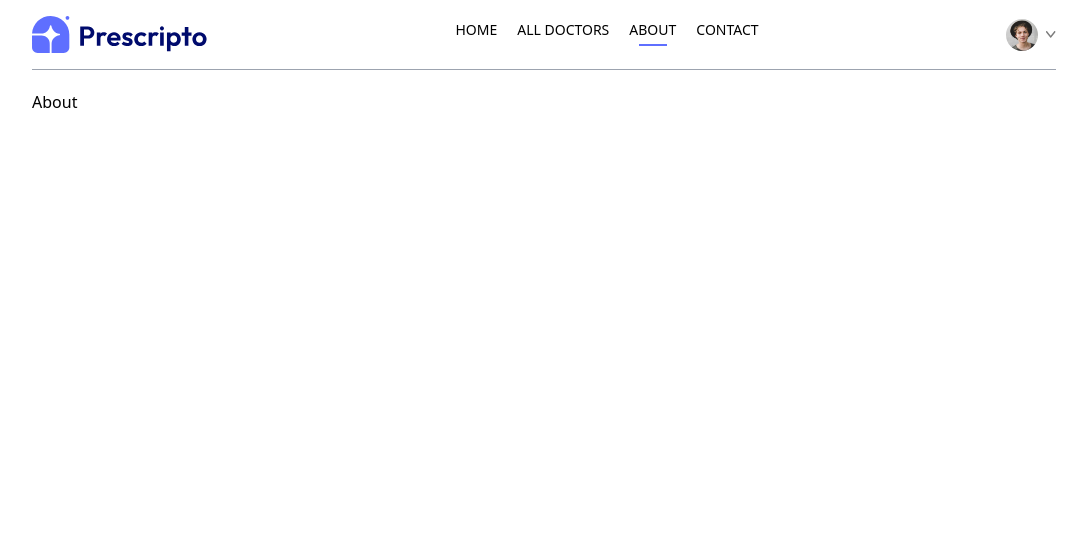
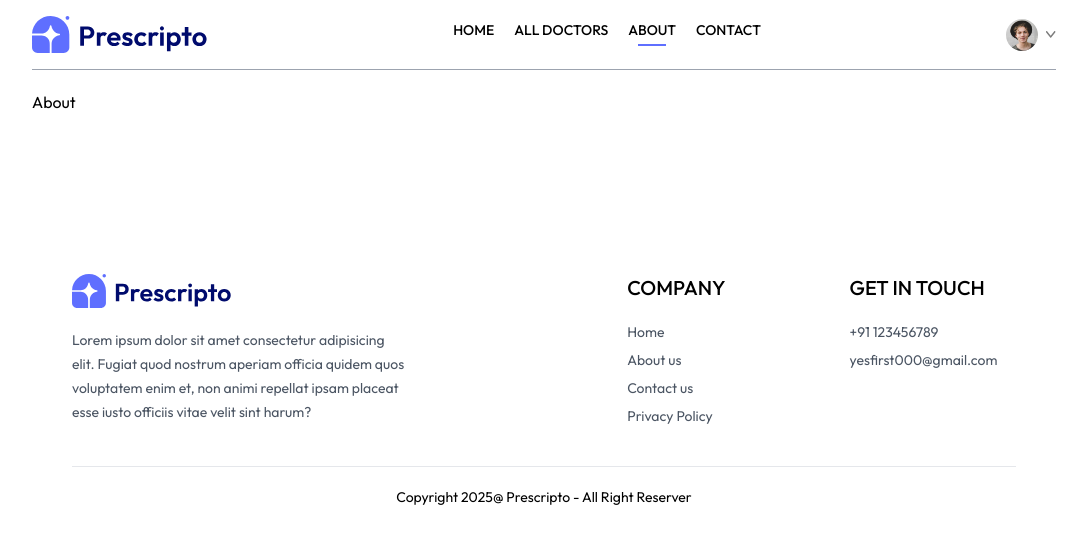
Before and after one commit to Ritesh-977/Dr_Appointment, a React (Vite) app in the folder frontend/: page /about in a window 1280 px wide. Shown: the top 544 px of the page, without its empty margins (96-1183 px from the left). Built offline with nearby package versions, Linux system fonts and the light colour scheme.

Commit message:
HomePage

```diff
--- a/frontend/index.html
+++ b/frontend/index.html
@@ -1,5 +1,5 @@
 <!doctype html>
-<html lang="en">
+<html lang="en" class = "scroll-smooth">
   <head>
     <meta charset="UTF-8" />
     <link rel="icon" type="image/svg+xml" href="/vite.svg" />
--- a/frontend/src/App.jsx
+++ b/frontend/src/App.jsx
@@ -9,6 +9,7 @@
 import MyAppointments from './pages/MyAppointments'
 import Appointment from './pages/Appointment'
 import Navbar from './components/Navbar';
+import Footer from './components/Footer'
 
 const App = () => {
   return (
@@ -24,8 +25,8 @@
       <Route path='/my-profile' element={<MyProfile/>}/>
       <Route path='/my-appointment' element={<MyAppointments/>}/>
       <Route path='/appointment/:docId' element={<Appointment/>}/>
-
      </Routes>
+     <Footer/>
     </div>
 
   )
--- /dev/null
+++ b/frontend/src/components/Banner.jsx
@@ -0,0 +1,29 @@
+import React from 'react'
+import { assets } from '../assets/assets'
+import { useNavigate } from 'react-router-dom'
+
+const Banner = () => {
+
+    const navigate = useNavigate()
+
+  return (
+    <div className='flex bg-primary rounded-lg px-6 sm:px-10 md:px-10 lg:px-12 my-20 md:mx-10'>
+        {/* ----- Left Side ------ */}
+        <div className='flex-1 py-8 sm:py-10 md:py-16 lg:py-24 lg:pl-5'>
+           <div className='text-xl sm:text-2xl md:text-3xl lg:text-5xl font-semibold text-white'>
+            <p>Book Appointment</p>
+            <p className='mt-4'>With 100+ Trusted Doctors</p>
+           </div>
+        <button onClick={()=>{navigate('/login'); scrollTo(0,0)}} className='bg-white text-sm sm:text-base text-gray-600 px-8 py-3 rounded-full mt-6 hover:scale-105 transition-all'>Create account</button>
+        </div>
+
+
+        {/* ----- Right Side ------ */}
+        <div className='hidden md:block md:w-1/2 lg:w-[370px] relative'>
+            <img className='w-full absolute bottom-0 right-0 max-w-md'src={assets.appointment_img} alt="" />
+        </div>
+    </div>
+  )
+}
+
+export default Banner
--- /dev/null
+++ b/frontend/src/components/Footer.jsx
@@ -0,0 +1,46 @@
+import React from 'react'
+import { assets } from './../assets/assets';
+
+const Footer = () => {
+  return (
+    <div className='md:mx-10'>
+       <div className='flex flex-col sm:grid grid-cols-[3fr_1fr_1fr] gap-14 my-10 mt-40 text-sm'>
+
+        {/* ------Left Section --------- */}
+        <div>
+        <img  className='mb-5 w-40' src={assets.logo} alt="" />
+        <p className='w-full md:w-2/3 text-gray-600 leading-6'>Lorem ipsum dolor sit amet consectetur adipisicing elit. Fugiat quod nostrum aperiam officia quidem quos voluptatem enim et, non animi repellat ipsam placeat esse iusto officiis vitae velit sint harum?</p>
+        </div>
+
+
+        {/* ------Center Section --------- */}
+       <div>
+        <p className='text-xl font-medium mb-5'>COMPANY</p>
+        <ul className='flex flex-col gap-2 text-gray-600'>
+            <li>Home</li>
+            <li>About us</li>
+            <li>Contact us</li>
+            <li>Privacy Policy</li>
+        </ul>
+
+       </div>
+
+        {/* ------Right Section --------- */}
+       <div>
+            <p className='text-xl font-medium mb-5'>GET IN TOUCH</p>
+            <ul  className='flex flex-col gap-2 text-gray-600'>
+                <li>+91 123456789</li>
+                <li>yesfirst000@gmail.com</li>
+            </ul>
+       </div>
+       </div>
+       {/* ----- Copyright Text ------ */}
+       <div>
+            <hr />
+            <p className='py-5 text-sm text-center'>Copyright 2025@ Prescripto - All Right Reserver</p>
+       </div>
+    </div>
+  )
+}
+
+export default Footer
--- a/frontend/src/components/TopDoctors.jsx
+++ b/frontend/src/components/TopDoctors.jsx
@@ -1,7 +1,12 @@
-import React from 'react'
-import { doctors } from '../assets/assets'
+import React, { useContext } from 'react'
+import { useNavigate } from 'react-router-dom'
+import { AppContext } from '../context/AppContext';
 
 const TopDoctors = () => {
+
+    const navigate = useNavigate();
+    const {doctors} = useContext(AppContext)
+
   return (
     <div className='flex flex-col items-center gap-4 my-16 text-gray-900 md:mx-10'>
       <h1 className='text-3xl font-medium'>Top Doctors to Book</h1>
@@ -9,7 +14,7 @@
        <div className='w-full grid grid-cols-auto gap-4 pt-5 gay-y-6 px-3 sm:px-0'>
         {
             doctors.slice(0,10).map((item,index)=>(
-                <div className='border border-blue-200 rounded-xl overflow-hidden cursor-pointer hover:translate-y-[-10px] transition-all duration-500' key={index}>
+                <div onClick={()=> navigate(`/appointment/${item._id}`)} className='border border-blue-200 rounded-xl overflow-hidden cursor-pointer hover:translate-y-[-10px] transition-all duration-500' key={index}>
                     <img className='bg-blue-50' src={item.image} alt="" />
                     <div className='p-4'>
                         <div className='flex items-center gap-2 text-sm text-center text-green-500 '>
@@ -22,7 +27,7 @@
             ))
         }
        </div>
-       <button className='bg-blue-200 text-gray-600 px-12 py-3 rounded-full mt-10'>more</button>
+       <button onClick={()=> {navigate('/doctors'); scrollTo(0,0)}} className='bg-blue-200 text-gray-600 px-12 py-3 rounded-full mt-10'>more</button>
 
     </div>
   )
--- /dev/null
+++ b/frontend/src/context/AppContext.jsx
@@ -0,0 +1,19 @@
+import { createContext } from "react";
+import { doctors } from "../assets/assets";
+
+export const AppContext = createContext()
+
+const AppContextProvider = (props) => {
+
+    const value = {
+        doctors
+    }
+
+    return (
+        <AppContext.Provider value= {value}>
+            {props.children}
+        </AppContext.Provider>
+    )
+}
+
+export default AppContextProvider
--- a/frontend/src/index.css
+++ b/frontend/src/index.css
@@ -1,6 +1,11 @@
+@import url('https://fonts.googleapis.com/css2?family=Outfit:wght@100..900&family=Poppins:ital,wght@0,100;0,200;0,300;0,400;0,500;0,600;0,700;0,800;0,900;1,100;1,200;1,300;1,400;1,500;1,600;1,700;1,800;1,900&display=swap');
 @tailwind base;
 @tailwind components;
 @tailwind utilities;
+
+*{
+    font-family: Outfit;
+}
 
 .active hr{
     @apply block
--- a/frontend/src/main.jsx
+++ b/frontend/src/main.jsx
@@ -2,9 +2,12 @@
 import './index.css'
 import App from './App.jsx'
 import { BrowserRouter } from 'react-router-dom'
+import AppContextProvider from './context/AppContext.jsx'
 
 createRoot(document.getElementById('root')).render(
   <BrowserRouter>
+  <AppContextProvider>
     <App />
+  </AppContextProvider>
   </BrowserRouter>,
 )
--- a/frontend/src/pages/Home.jsx
+++ b/frontend/src/pages/Home.jsx
@@ -2,6 +2,7 @@
 import Header from '../components/Header'
 import SpecialityMenu from '../components/SpecialityMenu'
 import TopDoctors from '../components/TopDoctors'
+import Banner from '../components/Banner'
 
 const Home = () => {
   return (
@@ -9,6 +10,8 @@
       <Header/>
       <SpecialityMenu/>
       <TopDoctors/>
+      <Banner/>
+
     </div>
   )
 }
```
